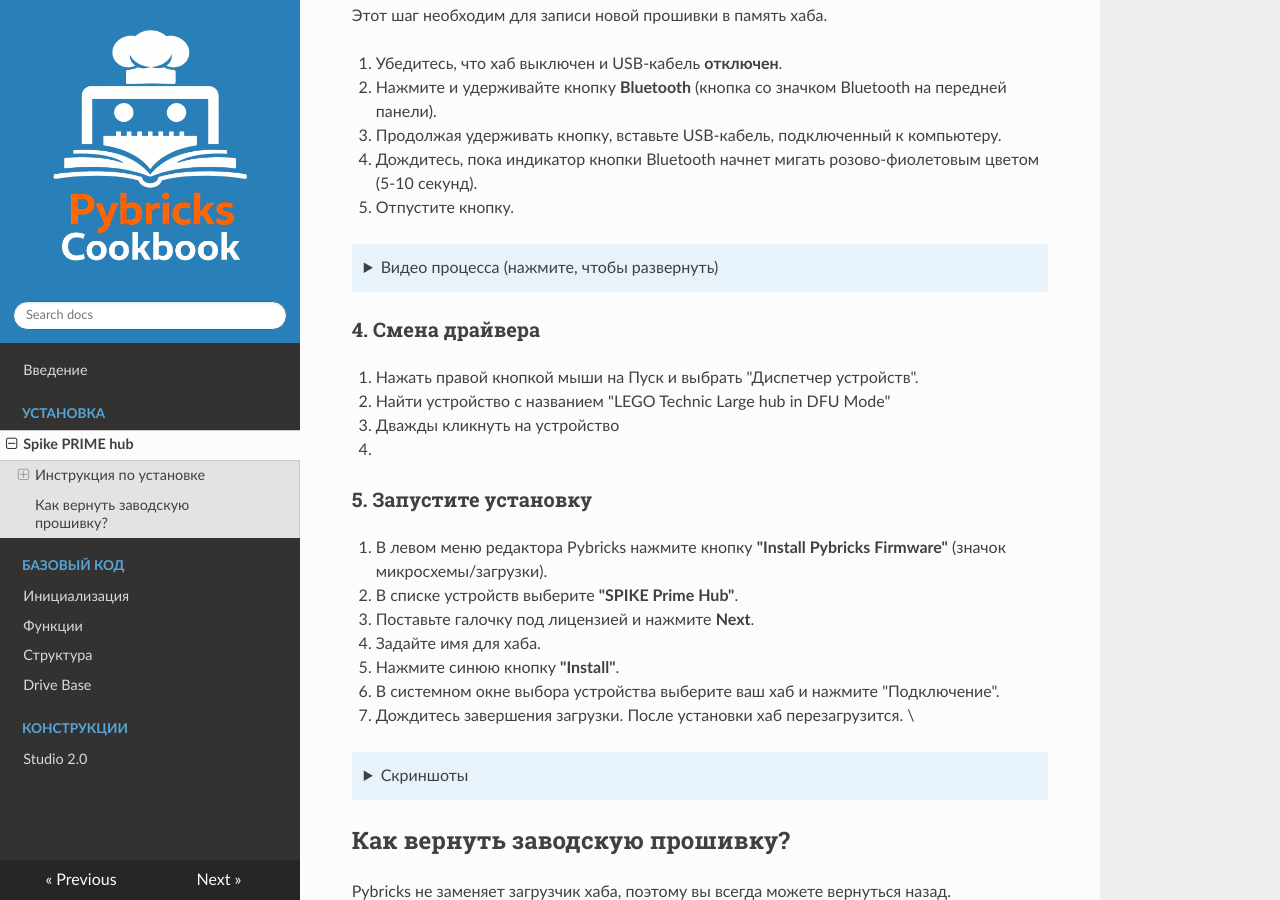
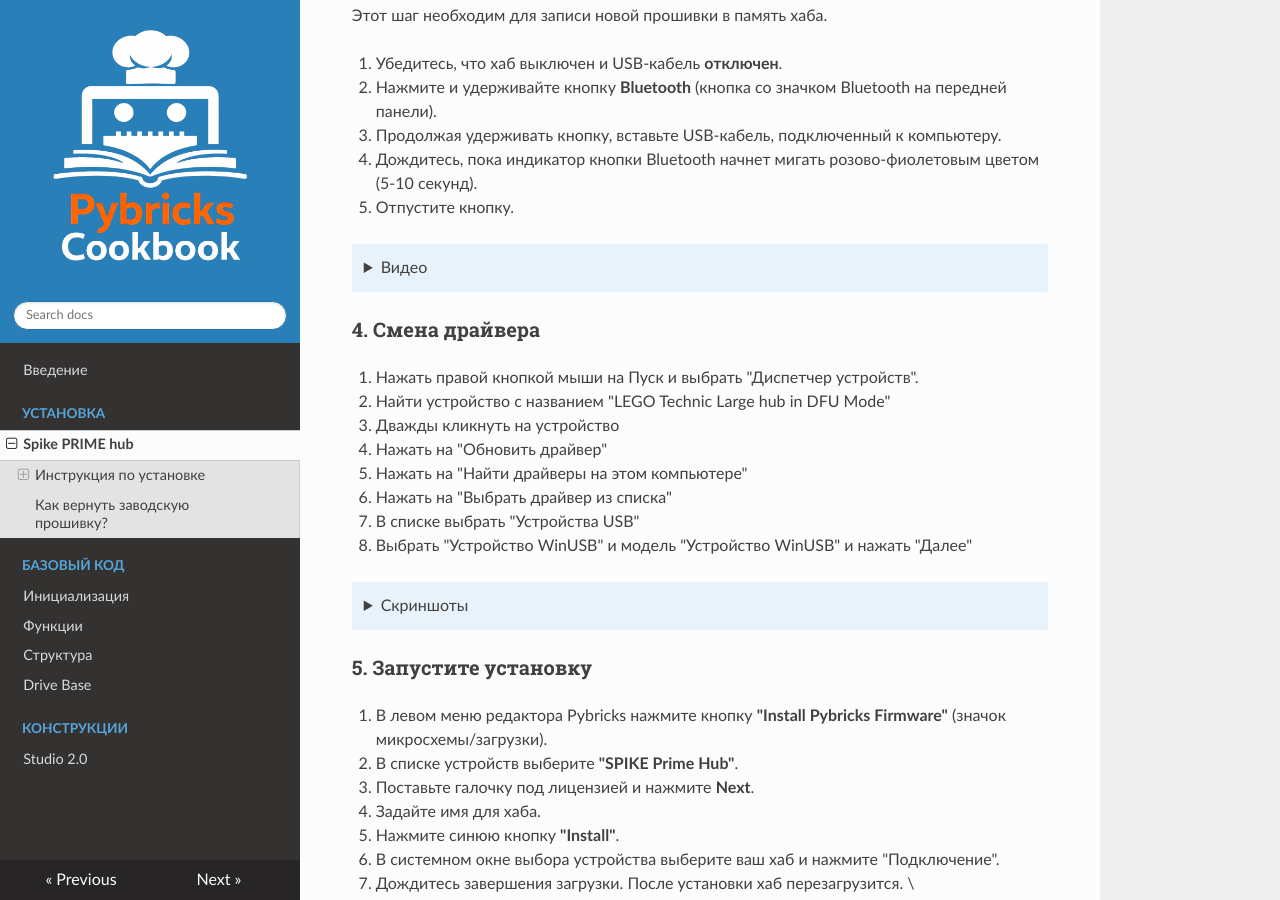
Before and after one commit to aztechell/Pybricks-Cookbook, an MkDocs documentation site: the page built from docs/primehub.md, in a window 1280 px wide and 900 px high, scrolled down 504 px. Built offline with MkDocs 1.6.1, drawn with Linux system fonts in a browser that asks for light colours; nearby versions of some CDN libraries.

Commit message:
adding info

```diff
--- a/docs/primehub.md
+++ b/docs/primehub.md
@@ -19,14 +19,25 @@
 4. Дождитесь, пока индикатор кнопки Bluetooth начнет мигать розово-фиолетовым цветом (5-10 секунд).
 5. Отпустите кнопку.
 
-??? note "Видео процесса (нажмите, чтобы развернуть)"
+??? note "Видео"
     <iframe width="315" height="560" src="https://www.youtube.com/embed/K07jYDmTC7Y" title="YouTube video player" frameborder="0" allow="accelerometer; autoplay; clipboard-write; encrypted-media; gyroscope; picture-in-picture; web-share" allowfullscreen></iframe>
 
 ### 4. Смена драйвера
 1. Нажать правой кнопкой мыши на Пуск и выбрать "Диспетчер устройств".
 2. Найти устройство с названием "LEGO Technic Large hub in DFU Mode"
 3. Дважды кликнуть на устройство
-4.
+4. Нажать на "Обновить драйвер"
+5. Нажать на "Найти драйверы на этом компьютере"
+6. Нажать на "Выбрать драйвер из списка"
+7. В списке выбрать "Устройства USB"
+8. Выбрать "Устройство WinUSB" и модель "Устройство WinUSB" и нажать "Далее"
+
+??? note "Скриншоты"
+    ![](img/i1.png){ width = 150 }
+    ![](img/i2.png){ width = 150 }
+    ![](img/i3.png){ width = 150 }
+    ![](img/i4.png){ width = 150 }
+    ![](img/i5.png){ width = 150 }
 
 ### 5. Запустите установку
 1. В левом меню редактора Pybricks нажмите кнопку **"Install Pybricks Firmware"** (значок микросхемы/загрузки).
@@ -38,8 +49,8 @@
 7. Дождитесь завершения загрузки. После установки хаб перезагрузится. \
 
 ??? note "Скриншоты"
-    6 ![](img/img1.png){ width = 200 }
-    7 ![](img/img.png){ width = 200 }
+    6 ![](img/img1.png){ width = 100 }
+    7 ![](img/img.png){ width = 150 }
 
 
 ## Как вернуть заводскую прошивку?
```
Also changed, not shown: docs/img/i1.png (added), docs/img/i2.png (added), docs/img/i3.png (added), docs/img/i4.png (added), docs/img/i5.png (added).
